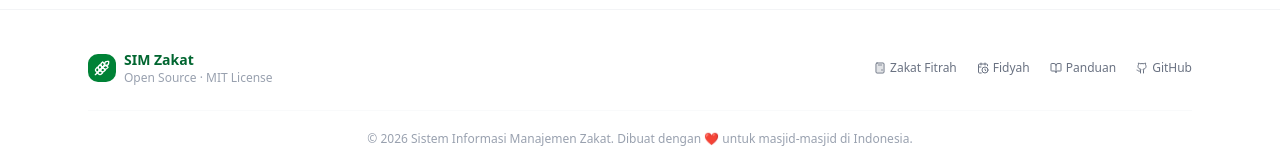
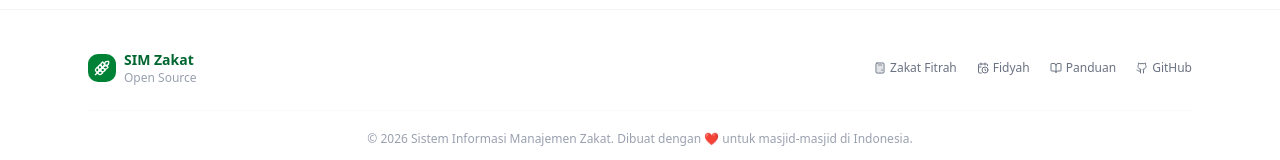
Before and after one commit to nandaiqbalh/sim-zakat, a Next.js app: page / in a window 1280 px wide. Shown: the part 2987-3147 px from the top of the page. Built offline with nearby package versions, Linux system fonts and the light colour scheme; no server answers.

Commit message:
fix: ui landing page

```diff
--- a/app/page.js
+++ b/app/page.js
@@ -342,7 +342,7 @@ export default async function LandingPage() {
               </div>
               <div>
                 <p className="text-sm font-bold text-green-800">SIM Zakat</p>
-                <p className="text-xs text-gray-400">Open Source · MIT License</p>
+                <p className="text-xs text-gray-400">Open Source</p>
               </div>
             </div>
             <nav className="flex flex-wrap items-center justify-center gap-x-5 gap-y-2 text-xs text-gray-500">
--- a/components/docs/sections/KontribusiSection.jsx
+++ b/components/docs/sections/KontribusiSection.jsx
@@ -30,7 +30,7 @@ export default function KontribusiSection() {
           <Github className="w-10 h-10" />
           <div>
             <p className="font-bold text-base">nandaiqbalh / sim-zakat</p>
-            <p className="text-sm text-gray-400 mt-0.5">Open source · MIT License</p>
+                      <p className="text-sm text-gray-400 mt-0.5">Open source · Gratis Selamanya</p>
           </div>
         </div>
         <Link
```
